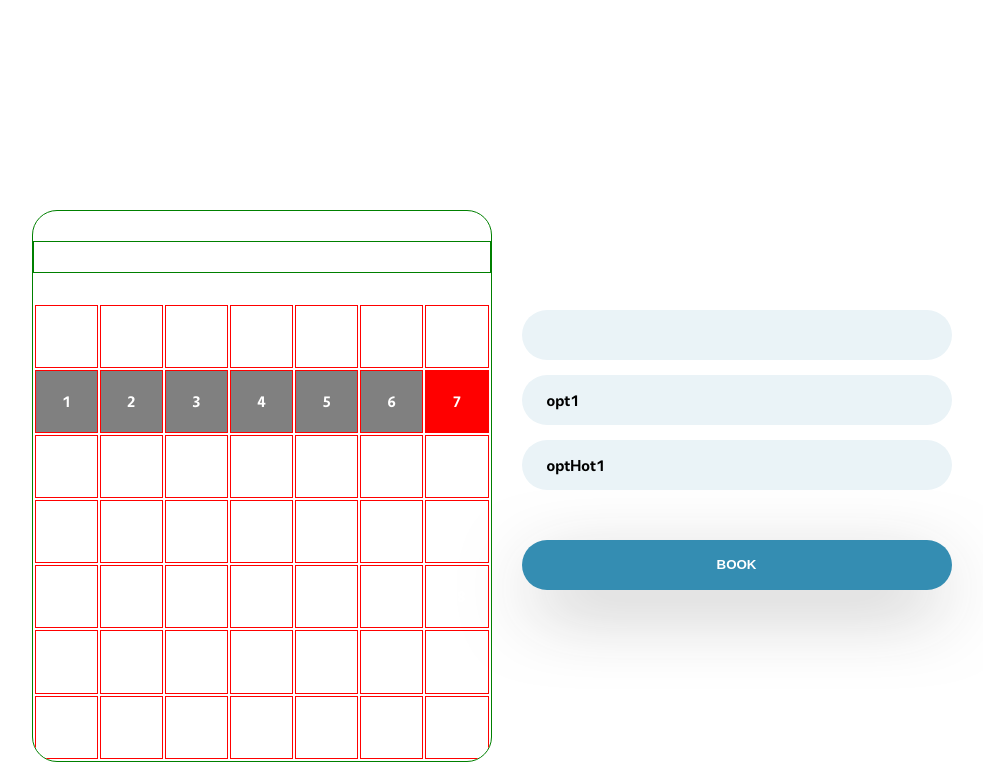
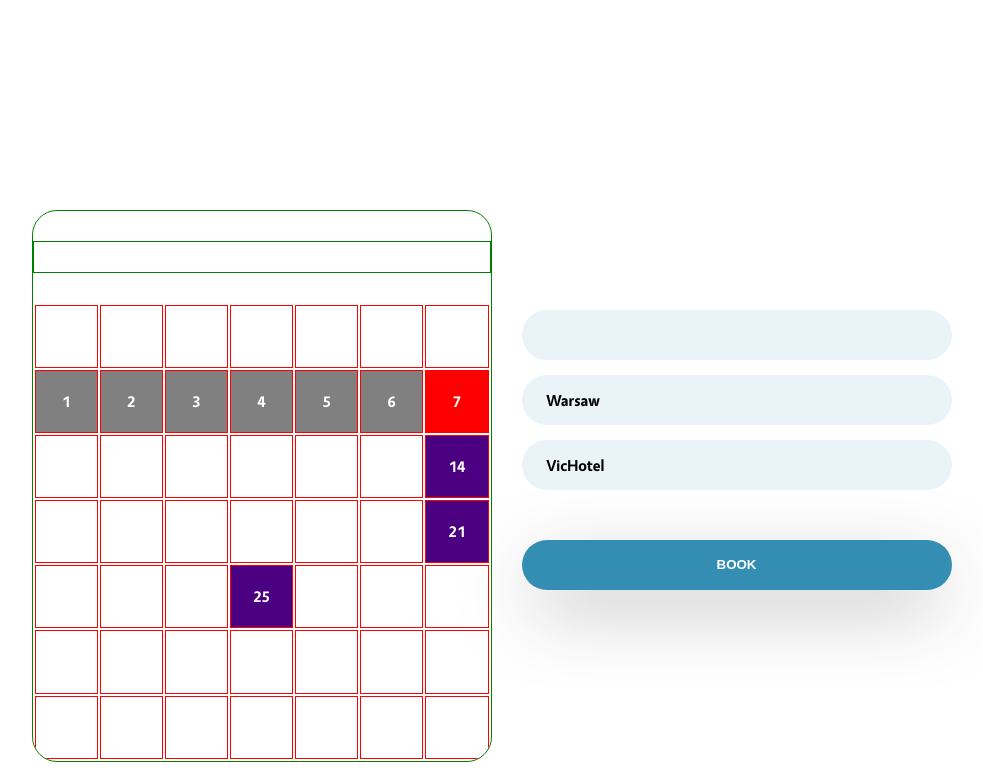
Before and after one commit to Emzawadzki/Norway-landingPage, a plain HTML site: page index.html in a window 1280 px wide. Shown: the part 1256-2038 px from the top of the page, without its empty margins (141-1124 px from the left). Drawn offline with nearby package versions, Linux system fonts and the light colour scheme; a web font is replaced by a local one.

Commit message:
City & hotel selection script, create json-like db

```diff
--- a/css/style.css
+++ b/css/style.css
@@ -64,13 +64,7 @@ body {
   box-shadow: 0px 23px 74px -13px rgba(39, 39, 39, 0.507);
 }
 
-.actual--date {
-  background: red;
-}
 
-.passed--date {
-  background: gray;
-}
 
 /* ----------------------------------------------
 ------Header
@@ -296,6 +290,19 @@ Booking
   display: flex;
   justify-content: center;
   align-items: center;
+  cursor: pointer;
+}
+.chosen--date {
+  background: red;
+  cursor: initial;
+}
+.passed--date {
+  background: gray;
+  cursor: initial;
+}
+.forbidden--date {
+  background: indigo;
+  cursor: initial;
 }
 
 /* --- Form --- */
--- a/index.html
+++ b/index.html
@@ -146,9 +146,6 @@
           <span class="booking__input-val" id="js-booking-city-shown">asdasda</span>
           <label for="city" class="visuallyhidden">City:</label>
           <select name="city" class="booking__select" id="js-booking-city-select">
-            <option value="">opt1</option>
-            <option value="">opt2</option>
-            <option value="">opt3</option>
           </select>
           <div class="input--arrow"></div>
         </div>
--- a/js/app.js
+++ b/js/app.js
@@ -2,33 +2,55 @@ $(function() {
   // Calendar function
   var actualDate = new Date();
   var actualYear = actualDate.getFullYear();
+  var chosenYear = actualYear;
   var actualMonth = actualDate.getMonth() + 1;
+  var chosenMonth = actualMonth;
   var actualDay = actualDate.getDate();
+  var chosenDay = actualDay;
   function generateCalendar(d) {
     var days = howManyDays(d);
     var shift = getDayFirstDate(d);
     clear();
+    daysLoop:
       for(var i=0; i<days;i++) {
         var posi_row = Math.floor((i+shift)/7);
         var posi_col = Math.floor((i+shift)%7);
         var $dayCell = $('#calendar_display .r'+posi_row).children('.col'+posi_col).children('div');
         $dayCell.text(i+1);
-      // 'check' actual day on calendar
-      if( d.getMonth() + 1 === actualMonth && actualDay === i + 1 && d.getFullYear() === actualYear ) {
-        $dayCell.addClass('actual--date');
+        $dayCell.off();
+        // check if forbidden
+        for(var j=0; j<dataBase["forbiddenDays"].length; j++) {
+          var forbiddenDay = dataBase["forbiddenDays"][j];
+          if( d.getFullYear() === forbiddenDay["year"] && d.getMonth() + 1 === forbiddenDay["month"] && i+1 === forbiddenDay["day"] ) {
+            $dayCell.addClass('forbidden--date');
+            continue daysLoop;
+          }
+        }
+        // 'check' chosen day on calendar
+        if( d.getMonth() + 1 === chosenMonth && chosenDay === i + 1 && d.getFullYear() === chosenYear ) {
+          $dayCell.addClass('chosen--date');
+          continue;
         } /* 'gray' passed days on calendar */
-        else if  (
+          else if (
             d.getFullYear() < actualYear ||
             (d.getFullYear() === actualYear && d.getMonth() + 1 < actualMonth) ||
             (d.getFullYear() === actualYear && d.getMonth() + 1 === actualMonth && i+1 < actualDay)
           ) {
           $dayCell.addClass('passed--date');
+          continue;
+        } else {
+          $dayCell.on('click', function() {
+            chosenDay = parseInt($(this).text(), 10);
+            chosenMonth = d.getMonth() + 1;
+            chosenYear = d.getFullYear();
+            generateCalendar(d);
+          })
         }
       }
   }
   function clear(){
     $('.table-content-input').each(function(){
-      $(this).html('').removeClass('actual--date passed--date');
+      $(this).html('').removeClass('chosen--date passed--date forbidden--date');
     })
   }
   function getDayFirstDate(d) {
@@ -102,12 +124,85 @@ $(function() {
     });
   });
 
-  // Booking select scr
-  var setSelectedValue = function() {
+  // Booking custom selector function
+  function setSelectedValue() {
     var selectedText = $(this).find(':selected').text();
     $(this).siblings('.booking__input-val').text(selectedText);
   }
 
-  $('.booking__select').each(setSelectedValue);
-  $('.booking__select').on('change', setSelectedValue);
-})
+  // Load cities from DB and set them as options
+  var $citySelectEl = $('#js-booking-city-select');
+  var $hotelSelectEl = $('#js-booking-hotel-select');
+
+  (function initSelectOptFromDb() {
+    var cityList = dataBase["cities"];
+    for(var i = 0; i < cityList.length; i++) {
+      $citySelectEl.append(`<option value='${cityList[i]["name"]}'>${cityList[i]["name"]}</option>`);
+    };
+    $citySelectEl.val(`${cityList[0]["name"]}`);
+    setSelectedValue.call($citySelectEl);
+    setCityHotels(cityList[0]["name"]);
+    setSelectedValue.call($hotelSelectEl);
+  })();
+
+  // function setting city hotels as options
+  function setCityHotels(city) {
+    var hotelsList = dataBase["cities"].find(function(el) {
+      return el["name"] === city
+    })["hotels"];
+    $hotelSelectEl.empty();
+    for(var i = 0; i < hotelsList.length; i++) {
+      $hotelSelectEl.append(`<option value='${hotelsList[i]}'>${hotelsList[i]}</option>`);
+    }
+    $hotelSelectEl.val(hotelsList[0]);
+    setSelectedValue.call($hotelSelectEl);
+  }
+
+  $citySelectEl.on('change', function(e) {
+    setSelectedValue.call($(this));
+    setCityHotels(e.target.value);
+  });
+  $hotelSelectEl.on('change', setSelectedValue);
+
+});
+
+//json-type object, simulating data base
+const dataBase = {
+  "forbiddenDays": [
+    {
+      "year": 2018,
+      "month": 7,
+      "day": 14
+    },
+    {
+      "year": 2018,
+      "month": 8,
+      "day": 20
+    },
+    {
+      "year": 2018,
+      "month": 8,
+      "day": 22
+    },
+    {
+      "year": 2018,
+      "month": 7,
+      "day": 21
+    },
+    {
+      "year": 2018,
+      "month": 7,
+      "day": 25
+    }
+  ],
+  "cities": [
+    {
+      "name": "Warsaw",
+      "hotels": ["VicHotel", "NiceHotel", "CrazyHotel"]
+    },
+    {
+      "name": "Cracow",
+      "hotels": ["KindHotel", "RudeHotel", "FunnyHotel"]
+    }
+  ]
+}
```
Lines whose indentation alone changed are shown as unchanged.
